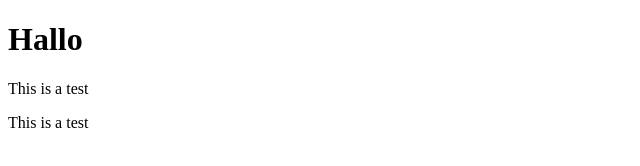
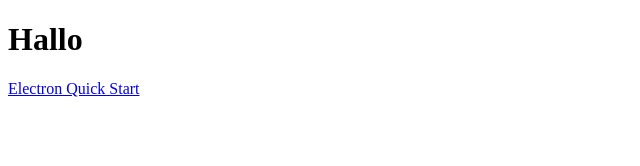
Before and after one commit to Forthamos11/firstelectronapp, an Electron app: page src/index.html in a window 800 px wide. Shown: the whole page, without its empty margins (0-640 px from the left). Drawn offline with Linux system fonts and the light colour scheme.

Commit message:
added a link for testing

```diff
--- a/src/index.html
+++ b/src/index.html
@@ -7,7 +7,6 @@
 </head>
 <body>
     <h1>Hallo</h1>
-    <p>This is a test</p>
-    <span id="test">This is a test</span>
+    <div><a href="https://www.electronjs.org/docs/tutorial/quick-start#create-a-new-electron-app">Electron Quick Start</a></div>
 </body>
 </html>
```
